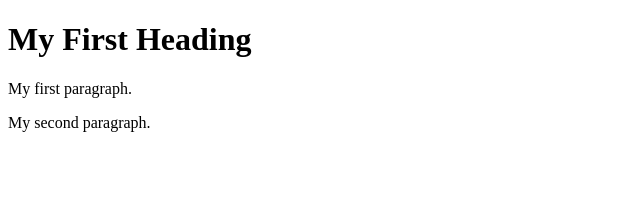
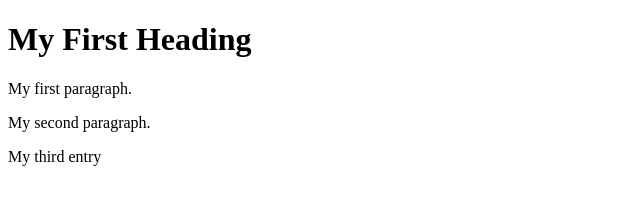
Before and after one commit to mjwhitehead/git-project1, a plain HTML site: page index.html in a window 1280 px wide. Shown: the whole page, without its empty margins (0-640 px from the left). Drawn offline with Linux system fonts and the light colour scheme.

Commit message:
third commit

```diff
--- a/index.html
+++ b/index.html
@@ -5,6 +5,7 @@
 <h1>My First Heading</h1>
 <p>My first paragraph.</p>
 <p>My second paragraph.</p>
+<p>My third entry</p>
 
 </body>
 </html>
```
